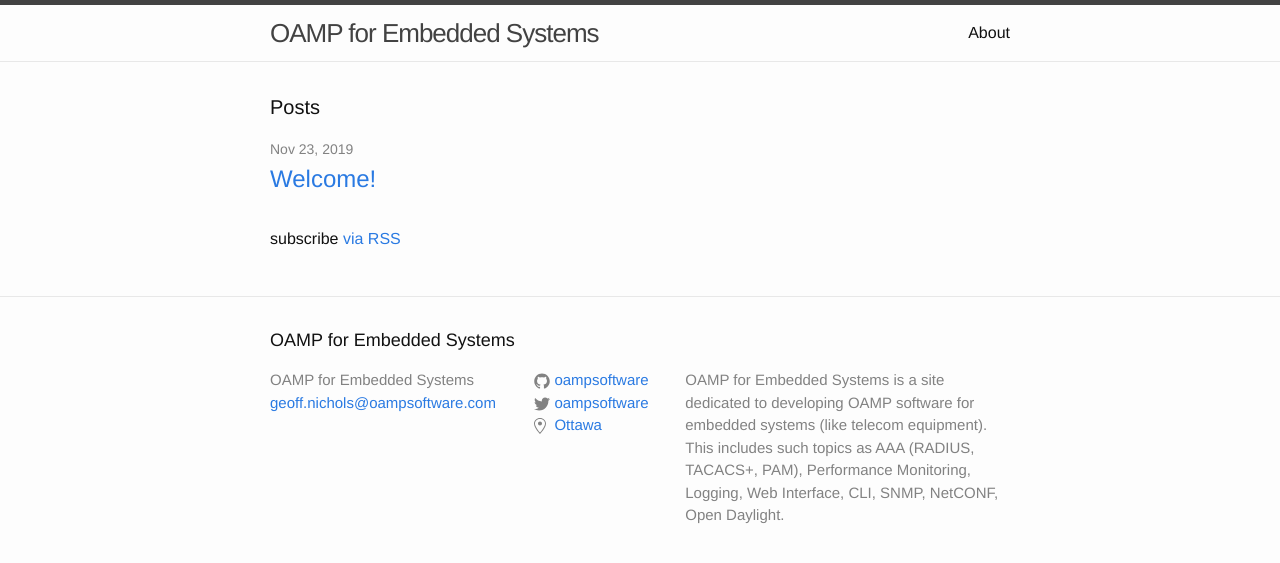
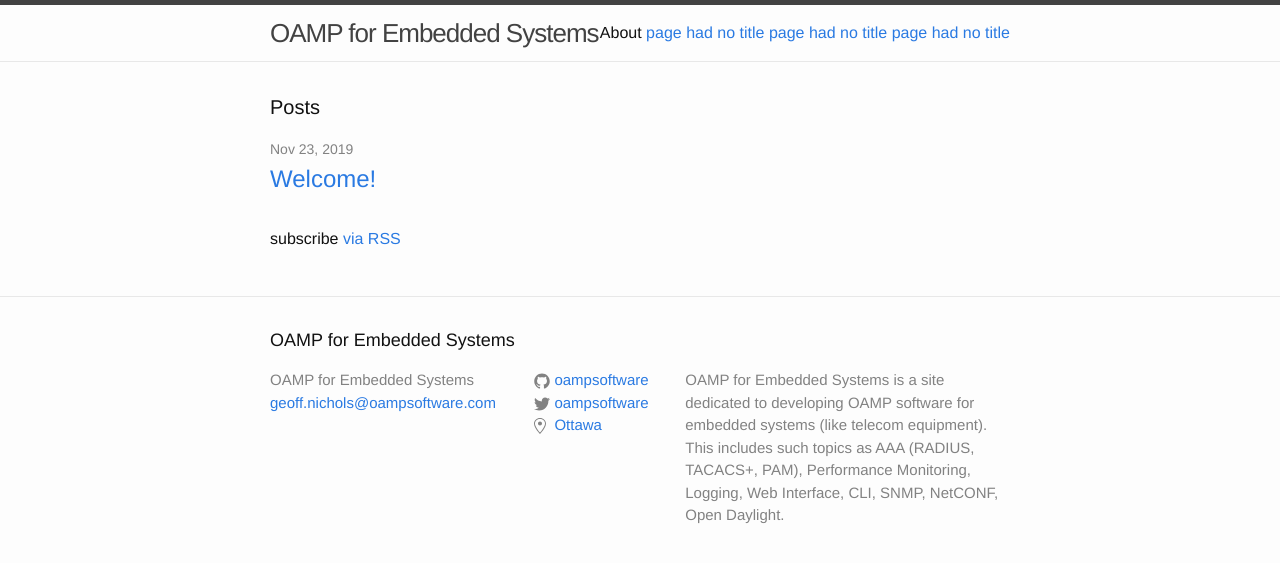
Before and after one commit to oampsoftware/blog, a Jekyll site: the page built from docs/index.html, in a window 1280 px wide. Shown: the top 563 px of the page. Built offline with Jekyll 4.4.1, drawn with Linux system fonts in a browser that asks for light colours.

Commit message:
Update header.html

```diff
--- a/docs/_includes/header.html
+++ b/docs/_includes/header.html
@@ -16,7 +16,9 @@
       <div class="trigger">
         {% for page in site.pages %}
           {% if page.title %}
-          <a class="page-link" href="{{ page.url | prepend: site.baseurl }}">{{ page.title }}</a>
+            <a class="page-link" href="{{ page.url | prepend: site.baseurl }}">{{ page.title }}</a>
+          {% else %}
+            <a>page had no title</a>
           {% endif %}
         {% endfor %}
       </div>
```
